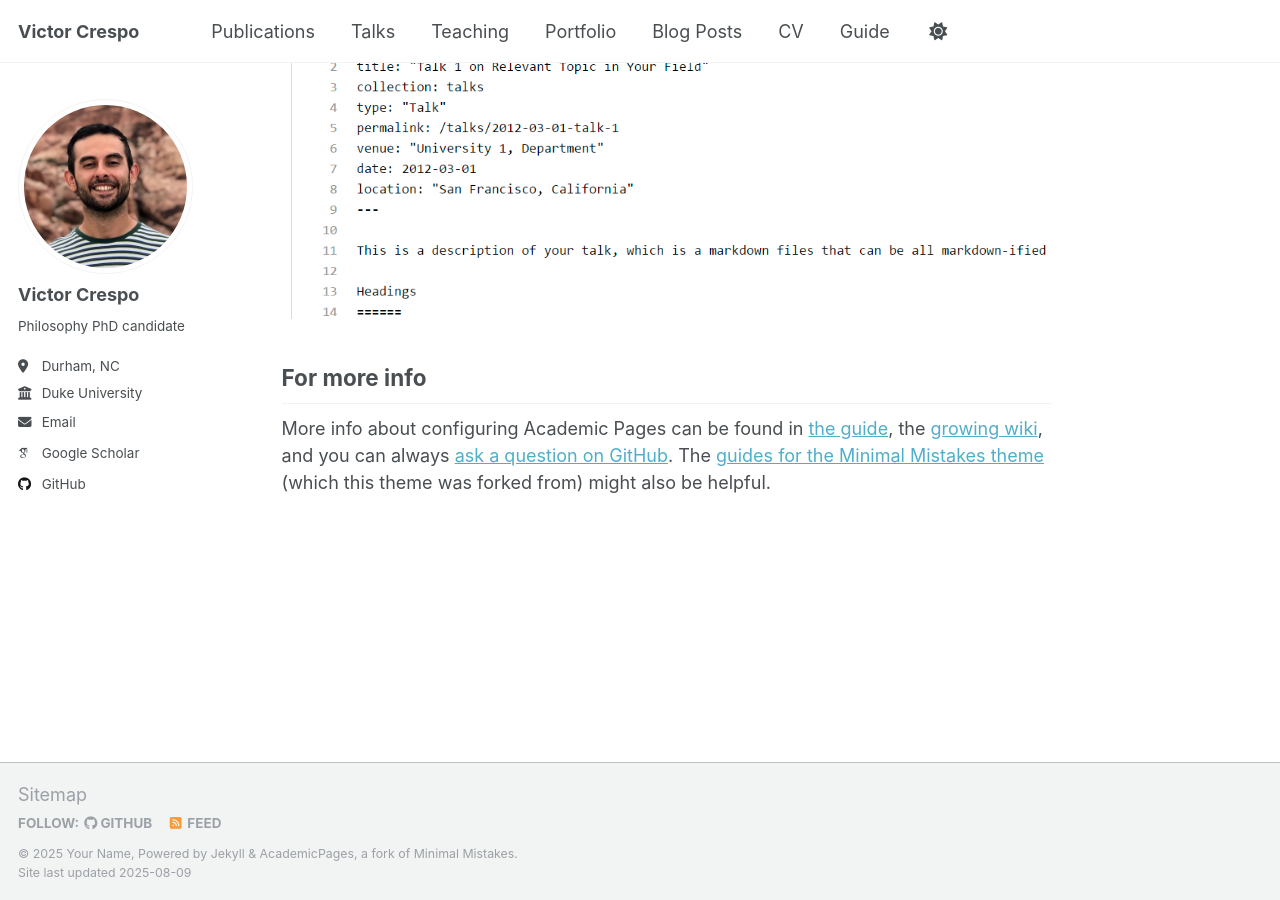
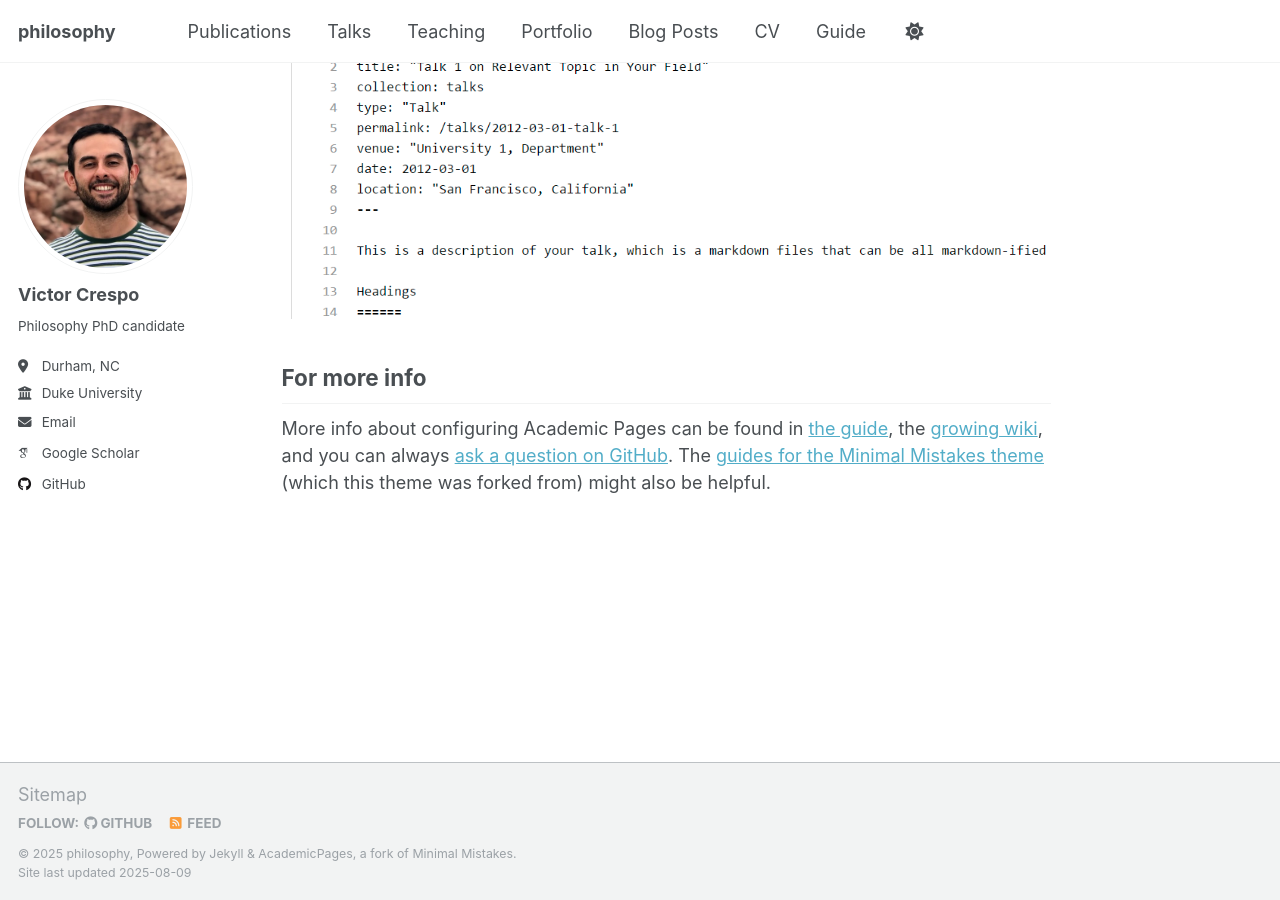
Before and after one commit to v-crespo/philosophy, a Jekyll site: the page built from _pages/about.md, in a window 1280 px wide and 900 px high, scrolled down 2880 px. Built offline with Jekyll 4.4.1, drawn with Linux system fonts in a browser that asks for light colours; some web fonts are replaced; a script that is not in the unit is left out.

Commit message:
Update _config.yml

```diff
--- a/_config.yml
+++ b/_config.yml
@@ -9,9 +9,6 @@
 # Basic Site Settings
 locale                   : "en-US"
 site_theme               : "default"
-title                    : "Victor Crespo"
-title_separator          : "-"
-name                     : &name "Your Name"
 description              : &description "personal description"
 url                      : "https://v-crespo.github.io"
 baseurl                  : "/philosophy"
```
